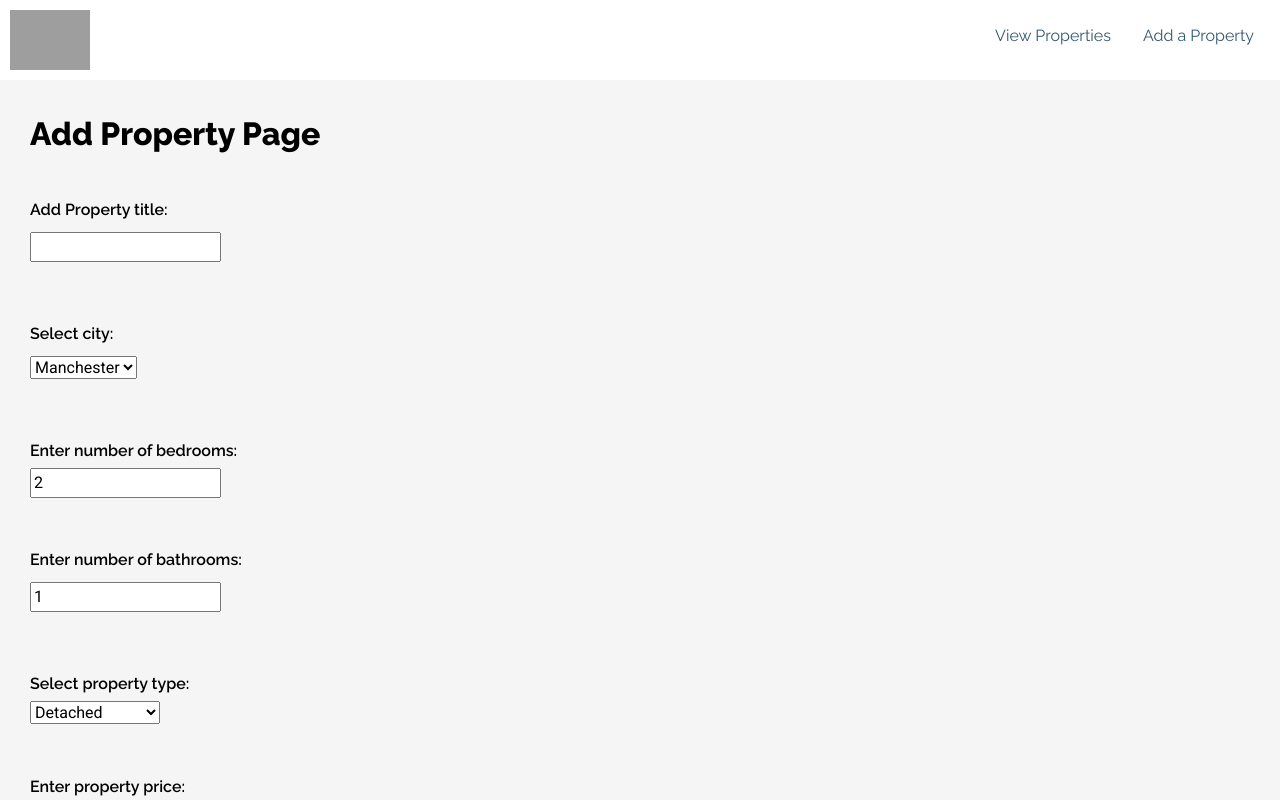
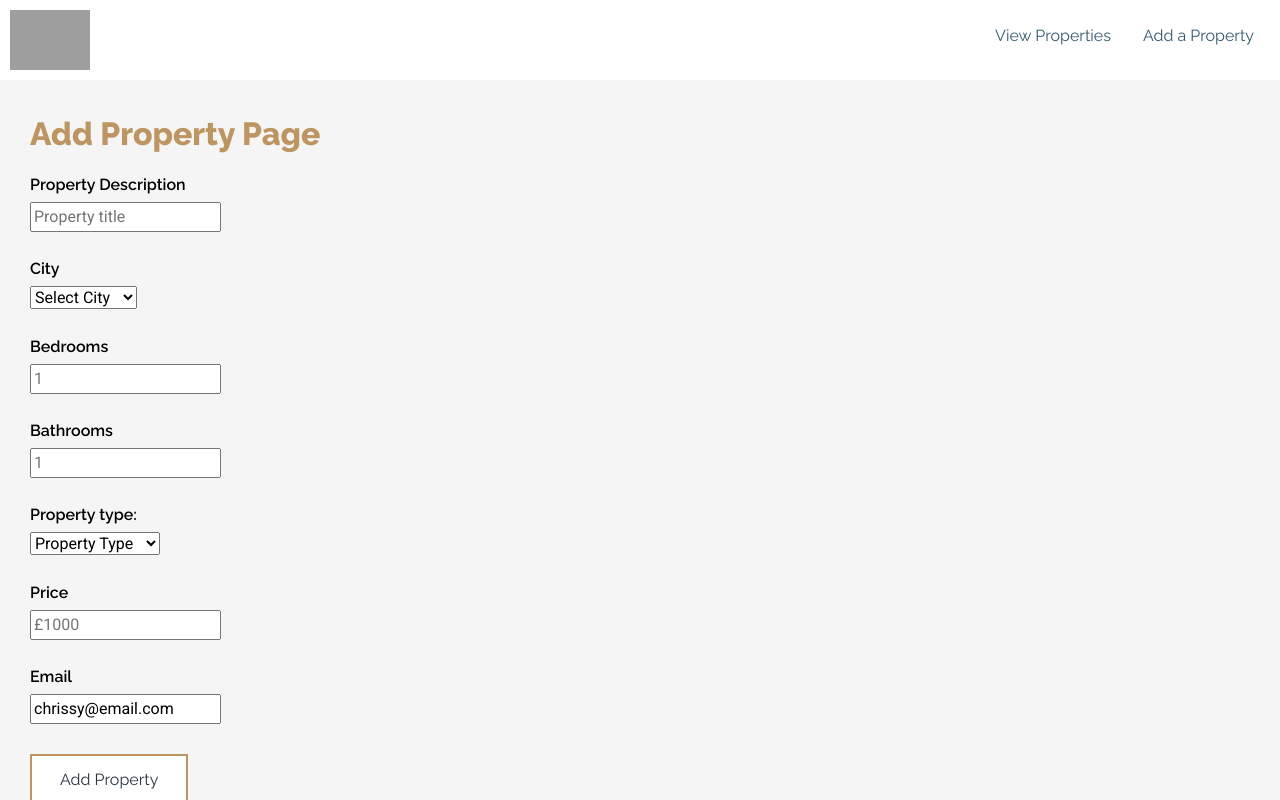
Before and after one commit to Chrissyelwes/surreal-estate, a React (Create React App) app: page /add-property in a window 1280 px wide. Shown: the top 800 px of the page. Built offline with nearby package versions, Linux system fonts and the light colour scheme; grey boxes are pictures that could not be loaded.

Commit message:
integrate with api complete

```diff
--- a/src/components/AddProperty.js
+++ b/src/components/AddProperty.js
@@ -1,16 +1,17 @@
 import React, { useState } from "react";
+import axios from "axios";
 import "../styles/addproperty.css";
 
 const AddProperty = () => {
   const initialState = {
     fields: {
       title: "",
-      city: "Detached",
-      email: "joe@mcr.codes",
-      price: "1000",
-      bathrooms: "1",
-      bedrooms: "2",
-      type: "Flat",
+      city: "",
+      email: "chrissy@email.com",
+      price: "",
+      bathrooms: "",
+      bedrooms: "",
+      type: "",
     },
   };
 
@@ -18,8 +19,17 @@ const AddProperty = () => {
 
   const handleAddProperty = (event) => {
     event.preventDefault();
-    // eslint-disable-next-line no-console
-    console.log(fields);
+
+    axios
+      .post("https://surreal-api.herokuapp.com/api/v1/PropertyListing", fields)
+      .then((response) => {
+        // eslint-disable-next-line no-console
+        console.log(response);
+      })
+      .catch((error) => {
+        // eslint-disable-next-line no-console
+        console.log(error);
+      });
   };
 
   const handleFieldChange = (event) => {
@@ -36,12 +46,13 @@ const AddProperty = () => {
         <form onSubmit={handleAddProperty}>
           <div className="input">
             <label htmlFor="title">
-              <div className="input-label">Add Property title:</div>
+              <div className="input-label">Property Description</div>
               <input
                 className="input-field"
                 id="title"
                 name="title"
                 defaultValue={fields.title}
+                placeholder="Property title"
                 onChange={handleFieldChange}
               />
             </label>
@@ -49,7 +60,7 @@ const AddProperty = () => {
 
           <div className="input">
             <label htmlFor="city">
-              <div className="input-label">Select city:</div>
+              <div className="input-label">City</div>
               <select
                 className="input-field"
                 id="city"
@@ -57,6 +68,7 @@ const AddProperty = () => {
                 value={fields.city}
                 onChange={handleFieldChange}
               >
+                <option value="City">Select City</option>
                 <option value="Manchester">Manchester</option>
                 <option value="Leeds">Leeds</option>
                 <option value="Sheffield">Sheffield</option>
@@ -67,11 +79,12 @@ const AddProperty = () => {
 
           <div className="input">
             <label htmlFor="bedrooms">
-              <div className="input-label">Enter number of bedrooms:</div>
+              <div className="input-label">Bedrooms</div>
               <input
                 id="bedrooms"
                 name="bedrooms"
                 defaultValue={fields.bedrooms}
+                placeholder="1"
                 onChange={handleFieldChange}
               />
             </label>
@@ -79,12 +92,13 @@ const AddProperty = () => {
 
           <div className="input">
             <label htmlFor="bathrooms">
-              <div className="input-label">Enter number of bathrooms:</div>
+              <div className="input-label">Bathrooms</div>
               <input
                 className="input-field"
                 id="bathrooms"
                 name="bathrooms"
                 defaultValue={fields.bathrooms}
+                placeholder="1"
                 onChange={handleFieldChange}
               />
             </label>
@@ -92,13 +106,14 @@ const AddProperty = () => {
 
           <div className="input">
             <label htmlFor="type">
-              <div className="input-label">Select property type:</div>
+              <div className="input-label">Property type:</div>
               <select
                 id="type"
                 name="type"
                 value={fields.type}
                 onChange={handleFieldChange}
               >
+                <option value="Type">Property Type</option>
                 <option value="Detached">Detached</option>
                 <option value="Semi-Detached">Semi-Detached</option>
                 <option value="Terraced">Terraced</option>
@@ -111,7 +126,7 @@ const AddProperty = () => {
 
           <div className="input">
             <label htmlFor="price">
-              <div className="input-label">Enter property price:</div>
+              <div className="input-label">Price</div>
               <input
                 className="input-field"
                 id="price"
@@ -125,13 +140,13 @@ const AddProperty = () => {
 
           <div className="input">
             <label htmlFor="email">
-              <div className="input-label">Enter your email:</div>
+              <div className="input-label">Email</div>
               <input
                 className="input-field"
                 id="email"
                 name="email"
                 defaultValue={fields.email}
-                placeholder="johndoe@email.com"
+                placeholder="user@email.com"
                 onChange={handleFieldChange}
               />
             </label>
--- a/src/index.css
+++ b/src/index.css
@@ -49,6 +49,10 @@ h1, h2, h3, h4 {
   font-weight: bold;
 }
 
+h1 {
+  color: #BD9561;
+}
+
 h5, h6 {
   font-family: 'Raleway', sans-serif;
 }
--- a/src/styles/addproperty.css
+++ b/src/styles/addproperty.css
@@ -28,18 +28,16 @@
 }
 
 .input {
-    margin: 20px 10px 20px 0px;
     padding: 10px 0px;
 }
 
 .input-label {
-    margin: 10px 10px 5px 0px;
+    margin: 5px 5px 5px 0px;
     font-family: 'Raleway', sans-serif;
     font-weight: 600;
 }
 
 .input-field {
-    margin: 5px 10px 10px 0px;
     font-family: 'Roboto', sans-serif;
 }
 
```
